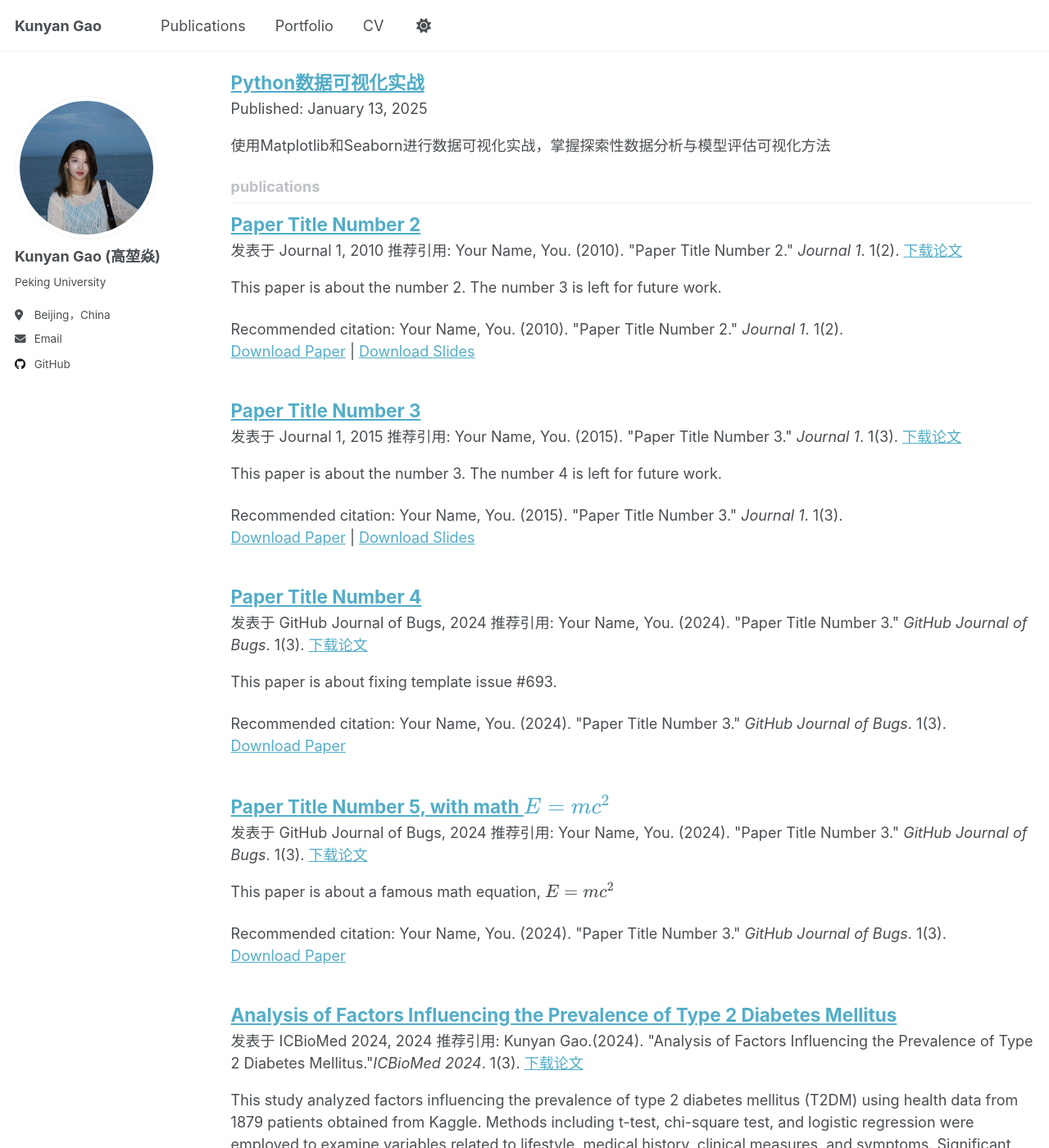
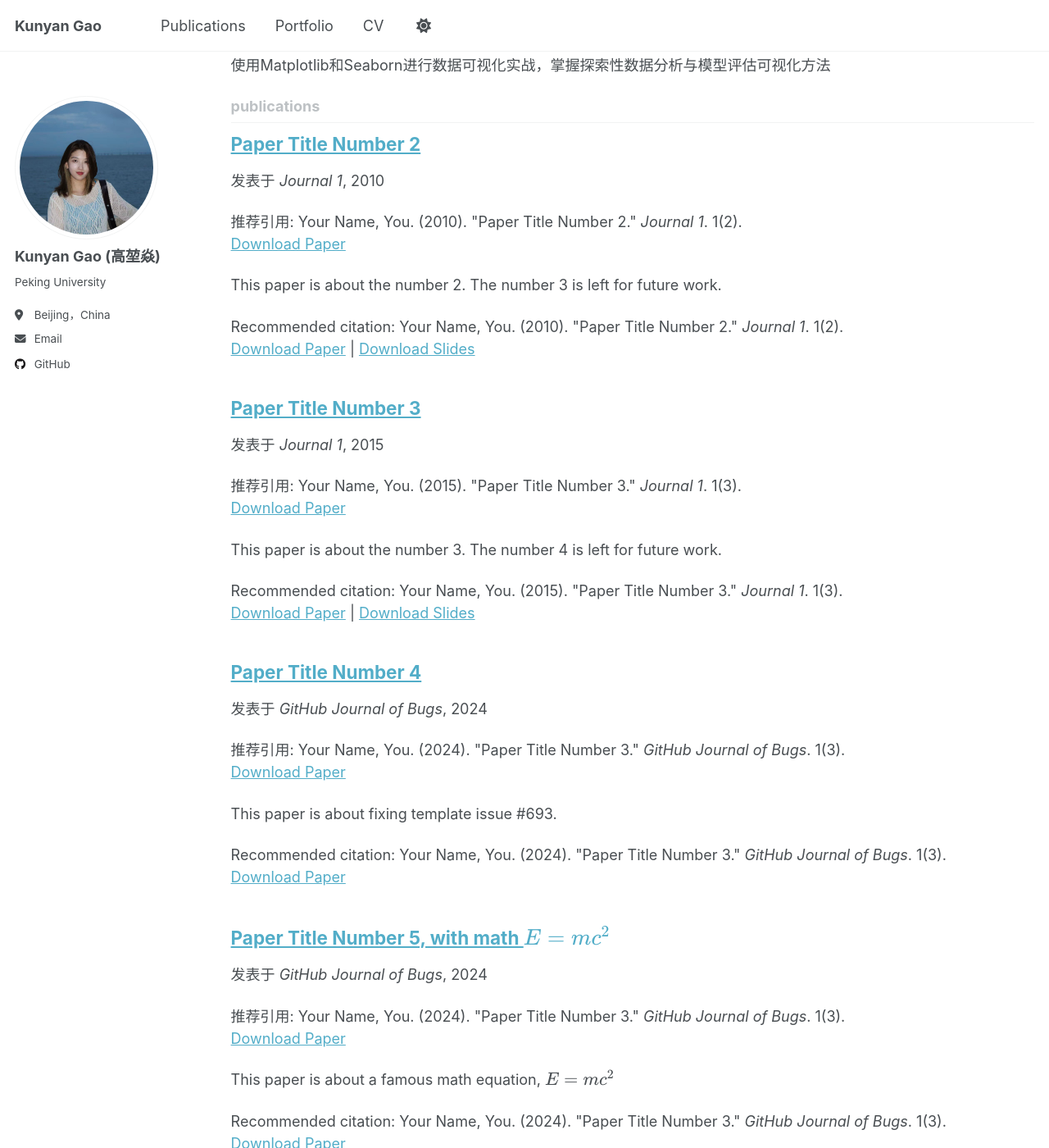
Before and after one commit to Alissa0106/Alissa0106.github.io, a Jekyll site: the page built from _pages/collection-archive.html, in a window 1280 px wide and 1400 px high, scrolled down 1008 px. Shown: the whole window at 82% size. Built offline with Jekyll 4.4.1, drawn with Linux system fonts in a browser that asks for light colours; a script that is not in the unit is left out; some of the changed text lies outside the part shown.

Commit message:
Update archive-single.html

```diff
--- a/_includes/archive-single.html
+++ b/_includes/archive-single.html
@@ -39,19 +39,14 @@
   {% include read-time.html %}
 {% endif %}
 
+
 {% if post.collection == 'publications' %}
-  发表于 {{ post.venue | default: "ICBioMed 2024" }}, {{ post.date | default: "2024-08-29" | date: "%Y" }}
-{% elsif post.collection == 'teaching' %}
-  {{ post.type }}, {{ post.venue }}, {{ post.date | default: "1900-01-01" | date: "%Y" }}
-{% elsif post.date %}
-  {{ site.data.ui-text[site.locale].date_label | default: "发表于:" }} {{ post.date | default: "1900-01-01" | date: "%B %d, %Y" }}
+  <p>发表于 <i>{{ post.venue }}</i>, {{ post.date | default: "1900-01-01" | date: "%Y" }} </p>
 {% endif %}
 
 {% if post.citation and post.paperurl %}
-  推荐引用: {{ post.citation | default: 'Kunyan Gao.(2024). "Analysis of Factors Influencing the Prevalence of Type 2 Diabetes Mellitus."ICBioMed 2024. 1(3).' }}
-  <a href="{{ post.paperurl }}">下载论文</a>
+  <p>推荐引用: {{ post.citation }}<br /><a href="{{ post.paperurl }}">Download Paper</a></p>
 {% endif %}
-
 
     {% if post.excerpt and site.read_more != 'enabled' %}
     <p class="archive__item-excerpt" itemprop="description">{{ post.excerpt | markdownify }}</p>
```
